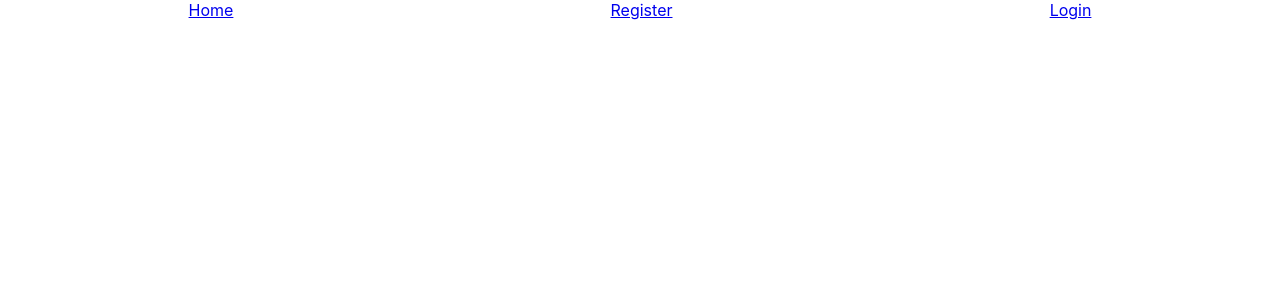
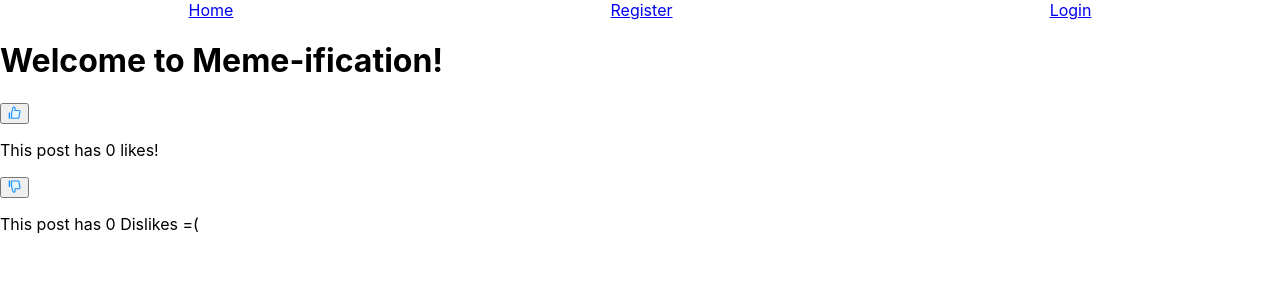
Before and after one commit to midastouchprd/memeify, a React (Create React App) app: page / in a window 1280 px wide. Shown: the top 300 px of the page. Built offline with nearby package versions, Linux system fonts and the light colour scheme.

Commit message:
changed like button functionality

```diff
--- a/src/App.js
+++ b/src/App.js
@@ -11,9 +11,9 @@ function Welcome() {
     // Make sure to return some UI
     <div>
       <Nav />
-      {/* <h1>Welcome to Meme-ification!</h1>
+      <h1>Welcome to Meme-ification!</h1>
       <Likes />
-      <Dislikes /> */}
+      <Dislikes />
     </div>
   );
 }
--- a/src/components/Dislike/index.js
+++ b/src/components/Dislike/index.js
@@ -13,13 +13,19 @@ import {DislikeTwoTone} from '@ant-design/icons';
 
 function Dislikes() {
     const [disLikes, setDislikes] = useState(0);
+    const [disable, setDisable] = useState(false);
     useEffect(() => {
 
     }, [disLikes]);
 
+    const handleClick = () => {
+        setDislikes(disLikes - 1);
+        setDisable(true);
+    }
+
     return (
         <div>
-             <button onClick={() => setDislikes(disLikes - 1)}
+             <button disabled={disable} onClick={handleClick}
             ><DislikeTwoTone /></button>
             <p>This post has {disLikes} Dislikes =(</p>
         </div>
--- a/src/components/Likes/index.js
+++ b/src/components/Likes/index.js
@@ -12,15 +12,21 @@ import {LikeTwoTone} from '@ant-design/icons';
 function Likes() {
 
     const [upVotes, setUpvotes] = useState(0);
+    const [disable, setDisable] = useState(false);
 
     useEffect(() => {
 
     }, [upVotes]);
 
+    const handleClick = () => {
+        setUpvotes(upVotes + 1)
+        setDisable(true)
+    }
+
 
     return (
         <div>
-            <button onClick={() => setUpvotes(upVotes + 1)}
+            <button  disabled={disable} onClick={handleClick}
             ><LikeTwoTone /></button>
             <p>This post has {upVotes} likes!</p>
         </div>
```
